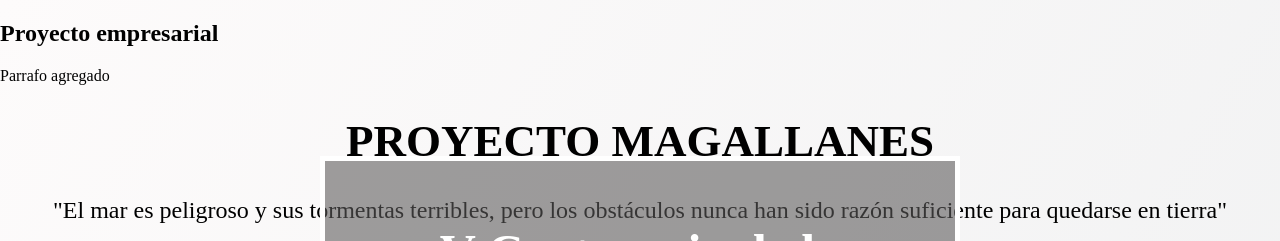
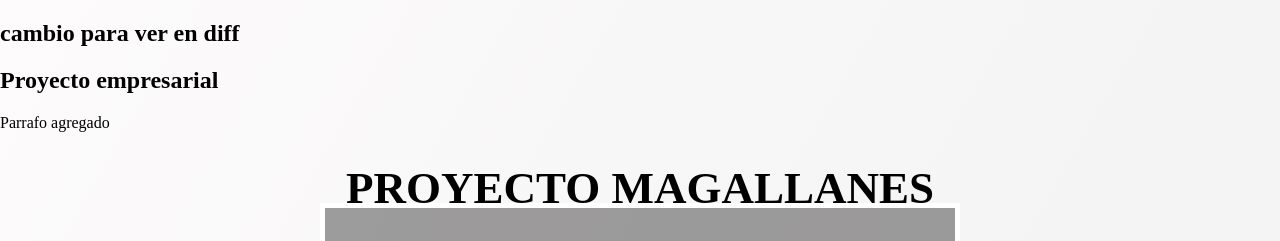
Before and after one commit to Patbf/git-course-test, a plain HTML site: page index.html in a window 1280 px wide. Shown: the top 241 px of the page. Drawn offline with Linux system fonts and the light colour scheme; files that its build step writes are made by us from their sources; files whose address does not match are found by name; a web font is replaced by a local one.

Commit message:
ahora el index html tiene codigo html

```diff
--- a/index.html
+++ b/index.html
@@ -14,6 +14,7 @@
 
 </head>
 <body>
+	<h2>cambio para ver en diff</h2>
 	<h2>Proyecto empresarial</h2>
 	<p>Parrafo agregado </p>
 	<h1>PROYECTO MAGALLANES</h1>
```
